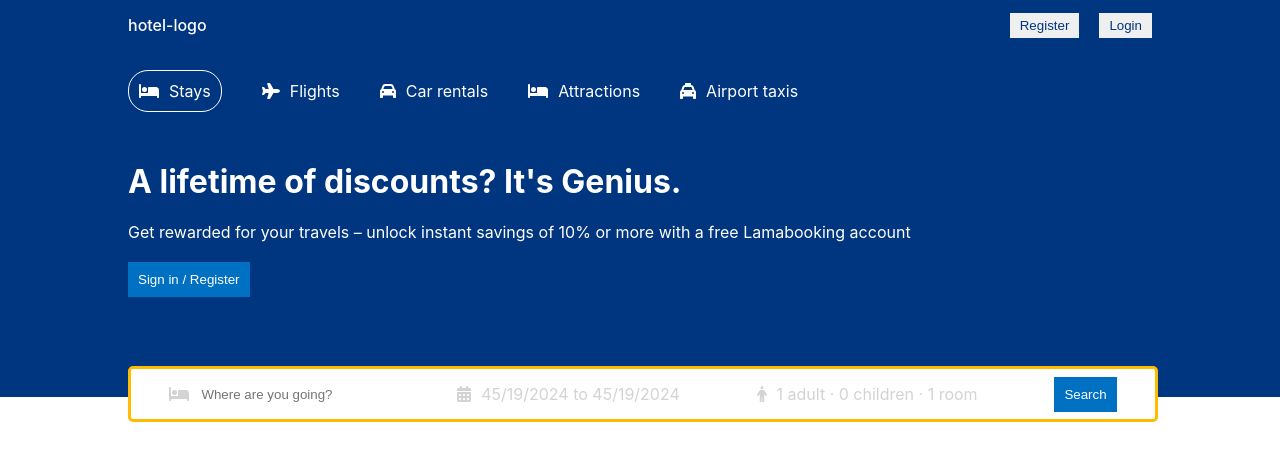
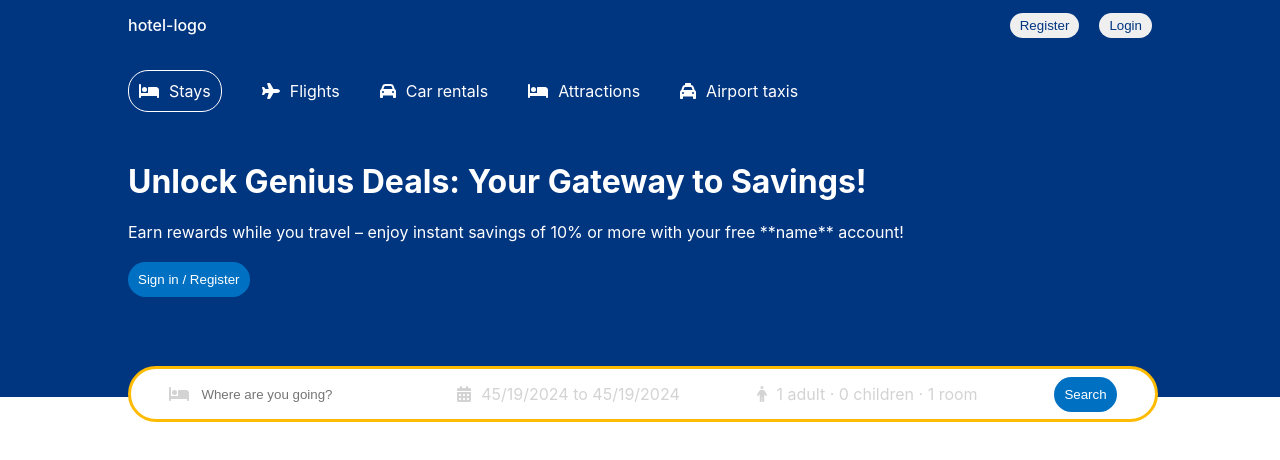
Before and after one commit to mzbayaa/e-Hotels-App, a React (Create React App) app: page / in a window 1280 px wide. Shown: the top 460 px of the page. Built offline with nearby package versions, Linux system fonts and the light colour scheme.

Commit message:
adjusted header

```diff
--- a/src/Components/Header.css
+++ b/src/Components/Header.css
@@ -45,6 +45,7 @@
   border: none;
   padding: 10px;
   cursor: pointer;
+  border-radius: 20px;
 }
 
 .header-search {
@@ -60,6 +61,7 @@
   bottom: -25px;
   width: 100%;
   max-width: 1024px;
+  border-radius: 30px;
 }
 
 .header-icon {
--- a/src/Components/Header.jsx
+++ b/src/Components/Header.jsx
@@ -59,6 +59,7 @@ const Header = ({ type }) => {
           type === "list" ? "header-container list-mode" : "header-container"
         }
       >
+        {/* list elements */}
         <div className="header-list">
           <div className="header-list-item active">
             <FontAwesomeIcon icon={faBed} />
@@ -84,11 +85,11 @@ const Header = ({ type }) => {
         {type !== "list" && (
           <>
             <h1 className="header-title">
-              A lifetime of discounts? It's Genius.
+              Unlock Genius Deals: Your Gateway to Savings!
             </h1>
             <p className="header-description">
-              Get rewarded for your travels – unlock instant savings of 10% or
-              more with a free Lamabooking account
+              Earn rewards while you travel – enjoy instant savings of 10% or
+              more with your free **name** account!
             </p>
             <button className="header-button">Sign in / Register</button>
             <div className="header-search">
--- a/src/Components/Navbar.css
+++ b/src/Components/Navbar.css
@@ -20,6 +20,7 @@
   color: #003580;
   border: none;
   cursor: pointer;
+  border-radius: 15px;
 }
 
 .logo {
--- a/src/Components/Pages/Home.jsx
+++ b/src/Components/Pages/Home.jsx
@@ -1,6 +1,6 @@
 import React from "react";
+import { Navbar } from "../Navbar";
 import Header from "../Header";
-import { Navbar } from "../Navbar";
 
 import "./Home.css";
 
--- a/src/Components/Pages/List.jsx
+++ b/src/Components/Pages/List.jsx
@@ -1,6 +1,13 @@
 import React from "react";
+import { Navbar } from "../Navbar";
+import Header from "../Header";
 import "./List.css";
 
 export const List = () => {
-  return <div>List</div>;
+  return (
+    <div>
+      <Navbar />
+      <Header type="list" />
+    </div>
+  );
 };
```
